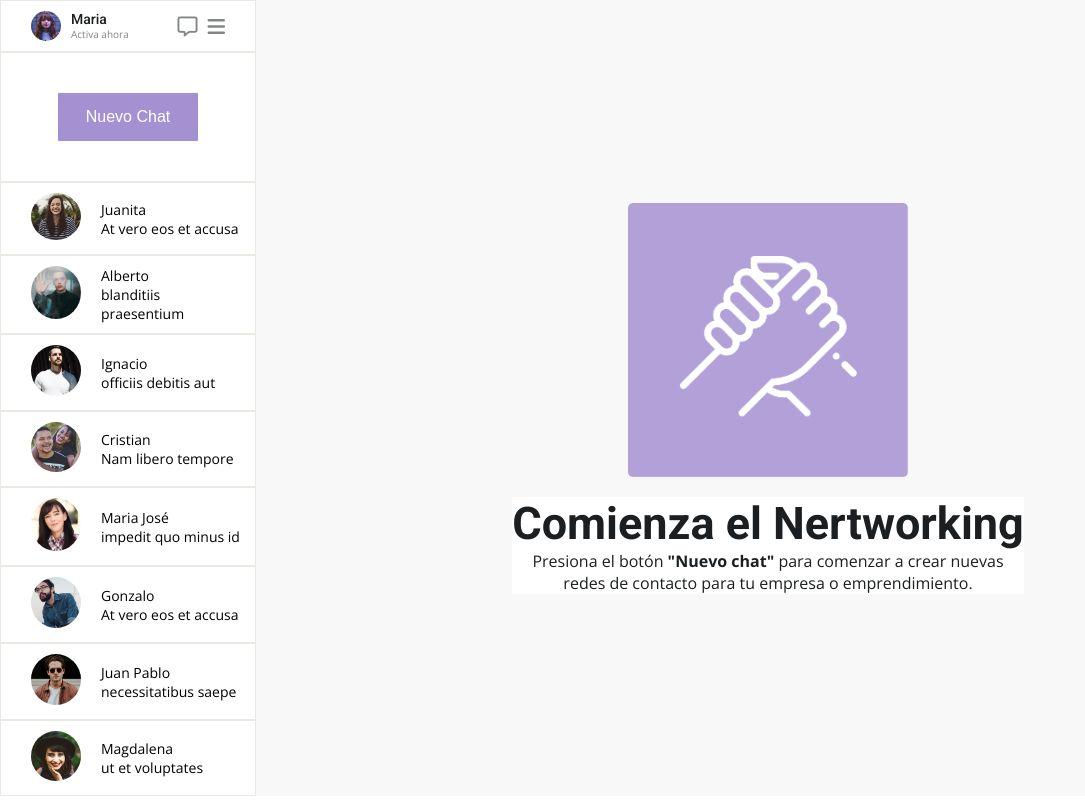
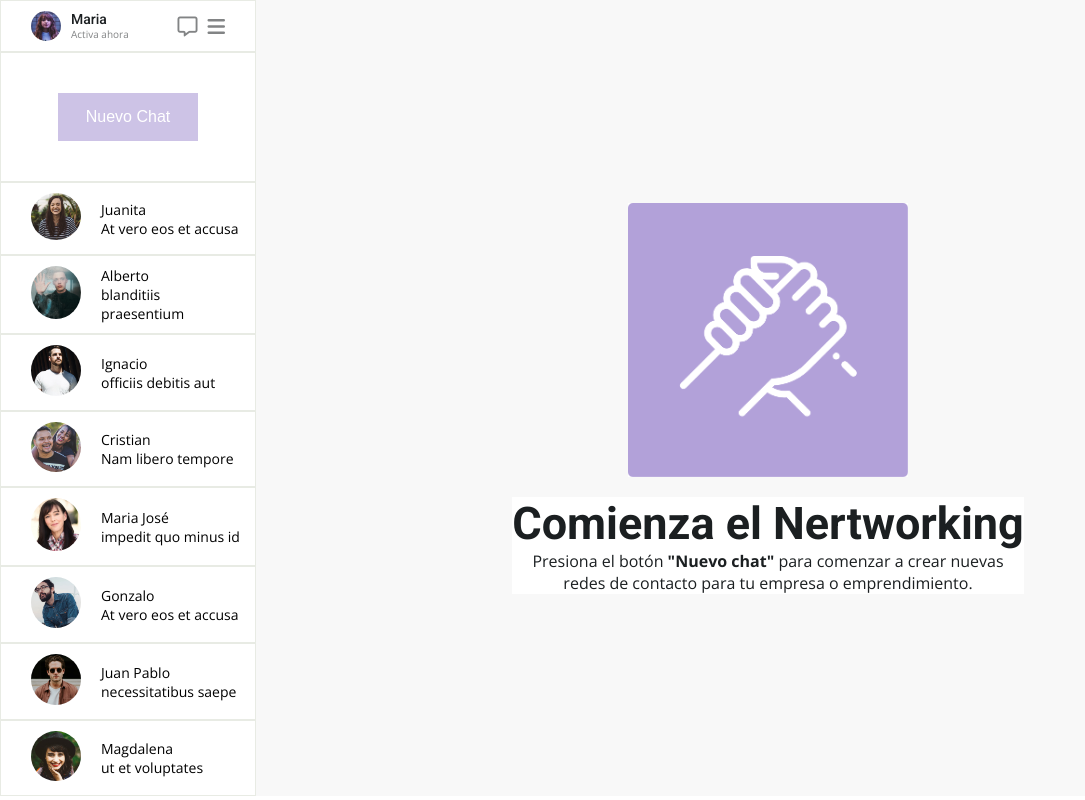
Before and after one commit to Rodgarhel/U2-Flex-D01, a plain HTML site: page index.html in a window 1280 px wide. In both pictures the pointer is over the button "Nuevo Chat". Shown: the whole page, without its empty margins (0-1085 px from the left). Drawn offline with nearby package versions, Linux system fonts and the light colour scheme.

Commit message:
fix: button effect

```diff
--- a/assets/css/style.css
+++ b/assets/css/style.css
@@ -82,10 +82,14 @@ button{
     padding: 15px;
     border: none;
 }
+button:hover {
+    background-color: #cdc3e6;
+    cursor: pointer;
+}
+button:focus {
+    background-color: #bec1bb;
+}
 
-.contacts {
-
-}
 .cntc-profile {
 
     padding: 10px;
```
